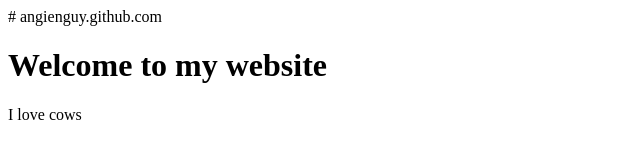
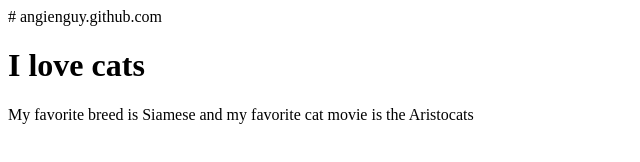
Before and after one commit to angienguy/angienguy.github.com, a plain HTML site: page index.html in a window 1280 px wide. Shown: the whole page, without its empty margins (0-640 px from the left). Drawn offline with Linux system fonts and the light colour scheme.

Commit message:
Update index.html

```diff
--- a/index.html
+++ b/index.html
@@ -3,8 +3,8 @@
 <html>
 <body>
 
-<h1>Welcome to my website</h1>
-<p>I love cows</p>
+<h1>I love cats</h1>
+<p>My favorite breed is Siamese and my favorite cat movie is the Aristocats</p>
 
 </body>
 </html>
```
